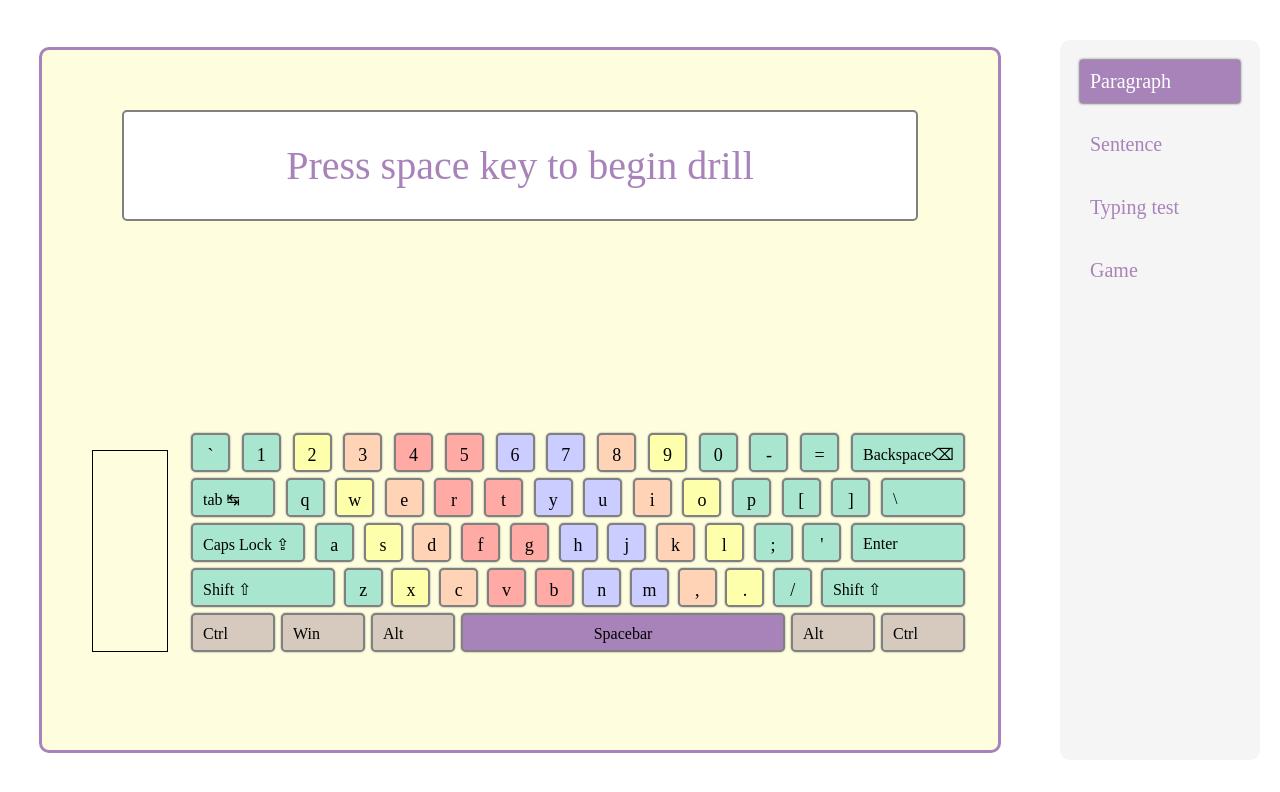
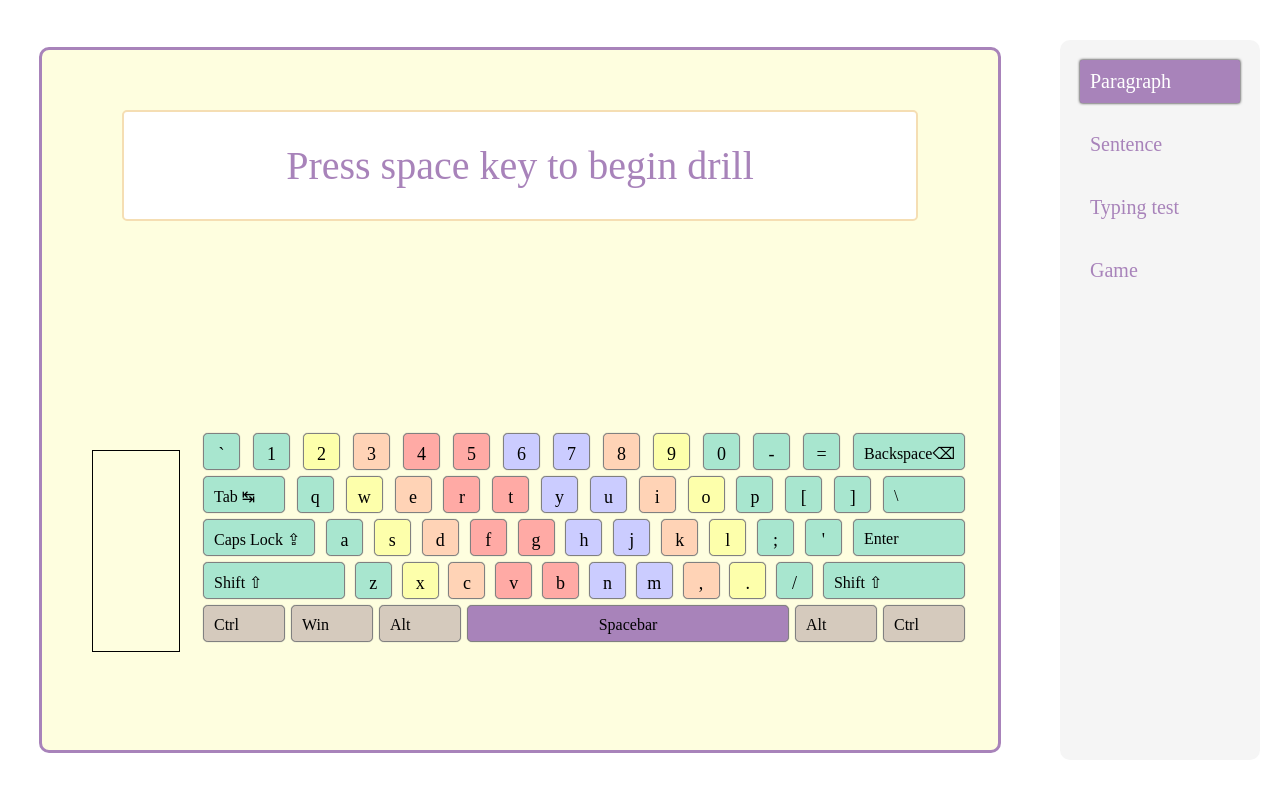
Before and after one commit to imharshal/typing-guru, a React (Vite) app: page /paragraph in a window 1280 px wide. Shown: the top 792 px of the page. Built offline with nearby package versions, Linux system fonts and the light colour scheme.

Commit message:
style changes

```diff
--- a/src/App.css
+++ b/src/App.css
@@ -110,8 +110,8 @@ body {
 .key {
   color: black;
   display: inline-block;
-  border: 2px solid grey;
-  box-shadow: 0 0 2px 0 grey;
+  border: 1px solid grey;
+  box-shadow: 0 0 1px 0 grey;
   height: var(--size);
   padding: 10px;
   margin: 3px;
@@ -278,7 +278,7 @@ body {
 }
 
 .modal-confirmation {
-  border: 2px solid grey;
+  border: 2px solid wheat;
   background-color: white;
   color: #A883BA;
   border-radius: 5px;
--- a/src/components/layouts/Keyboard.jsx
+++ b/src/components/layouts/Keyboard.jsx
@@ -44,7 +44,7 @@ const KEYS = [
     },
   ],
   [
-    { base: "tab ↹", shift: "tab ↹", finger: "ll", type: "special" },
+    { base: "Tab ↹", shift: "Tab ↹", finger: "ll", type: "special" },
     { base: "q", shift: "Q", finger: "ll" },
     { base: "w", shift: "W", finger: "lr" },
     { base: "e", shift: "E", finger: "lm" },
```
